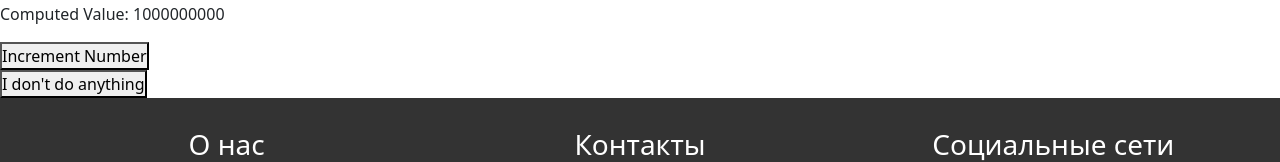
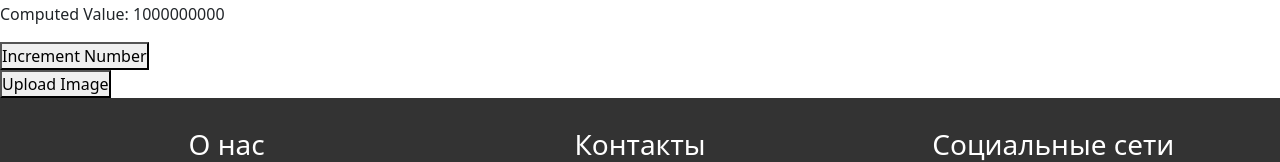
Before and after one commit to alexutm123/React-Building-an-application, a React (Vite) app: page / in a window 1280 px wide. Shown: the part 942-1104 px from the top of the page. Built offline with nearby package versions, Linux system fonts and the light colour scheme.

Commit message:
event props

```diff
--- a/src/components/Events.jsx
+++ b/src/components/Events.jsx
@@ -1,10 +1,7 @@
-export default function Button() {
-    function handleClick() {
-        alert('You clicked me!');
-    }
+export default function Button({ message, children }) {
     return (
-      <button onClick={handleClick}>
-        I don't do anything
-      </button>
-    );
+        <button onClick={() => alert(message)}>
+          {children}
+        </button>
+      );
   }
--- a/src/pages/Home.jsx
+++ b/src/pages/Home.jsx
@@ -16,7 +16,7 @@ export default function Home() {
       <MyContext.Provider value={contextValue}>
         <UseMemoTest/>
     </MyContext.Provider>
-    <Event/>
+    <Event message="alert"> Upload Image </Event>
     </Layout>
   );
 }
```
